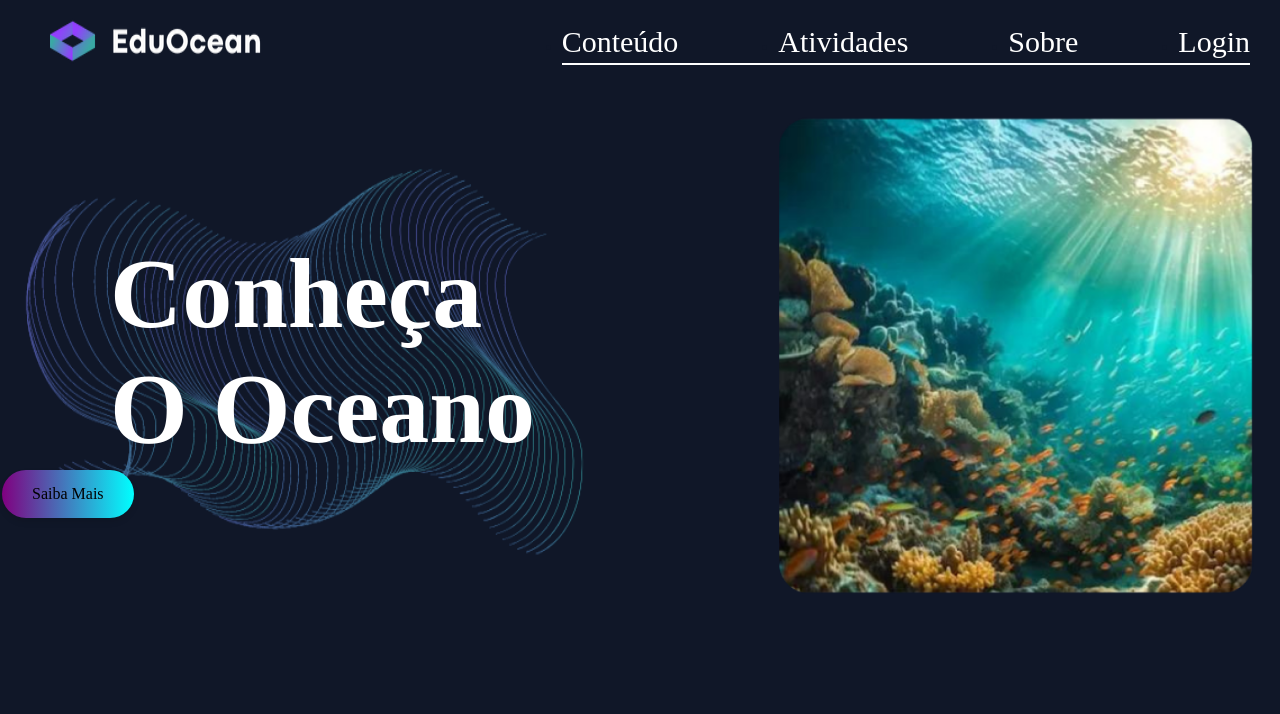
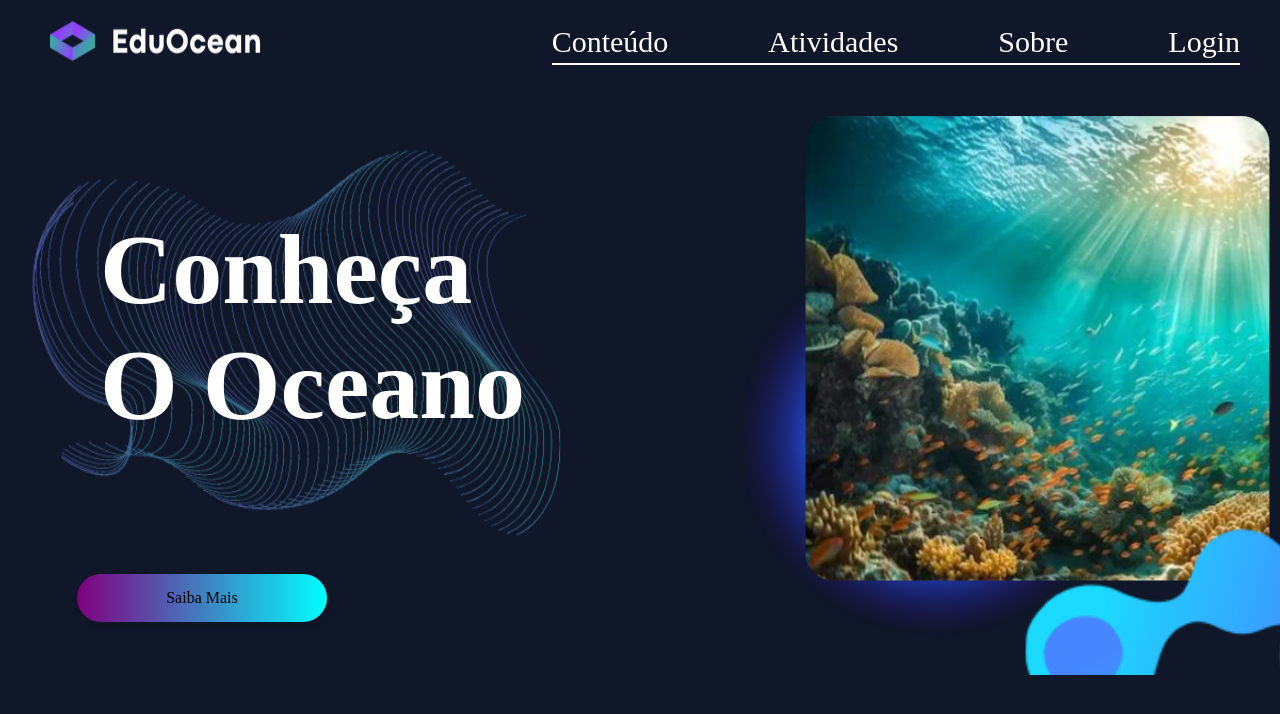
Before and after one commit to jp5plays/EduOcean, a plain HTML site: page index.html in a window 1280 px wide. Drawn offline with Linux system fonts and the light colour scheme.

Commit message:
AGR SIM HOME FINALIZADAAA

```diff
--- a/index.html
+++ b/index.html
@@ -29,12 +29,25 @@
     <main>
 
       <sections class="img">
-        <img src="./imgs-home/imagem.png" alt="" id="corall">
+        <img src="./imgs-home/coral.nova.png" alt="" id="corall">
         <img src="./imgs-home/onda1.png" id="ondas"  alt="" >
+
+
         <h1>Conheça <br> O Oceano</h1>
+      </sections>
 
-      </sections>
-      <a href="" class="botao">Saiba Mais</a>
+      <section class="bt">
+        <a href="" id="botao">Saiba Mais</a>
+
+       </section>,
+       <section class="imgs">
+        <img src="./imgs-home/bolinhas.img.png" id="bolinha" alt="">
+      </section>
+
+
+
+
+
 
 
     </main>
--- a/style.css
+++ b/style.css
@@ -36,7 +36,7 @@
 
   .nav_bar{
    margin-top: 20px;
-   margin-right: 30px;
+   margin-right: 40px;
   }
   .nav_links{
     display: flex;
@@ -51,17 +51,28 @@
 
   }
 
+  .nav_links li a:hover{
+    color: var(--light-blue);
+    font-size: 32px;
+    cursor: pointer;
+  }
+
+
   .linha{
     width: 100%;
-    height: 2px;       /* Altura da linha (espessura) */
-    background-color: white;  /* Cor da linha */
+    height: 2px;
+    background-color: white;
     margin: 20px 0;
     margin-top: 4px;
   }
+  .bt{
+   margin-left: 75px;
+    margin-top: 8rem;
 
-  .botao{
+  }
+  #botao{
     background: linear-gradient(to right, #800080, #00FFFF);
-
+    margin-bottom: -50000px;
     border: none;
     color: black;
     padding: 15px 30px;
@@ -74,28 +85,39 @@
     border-radius: 50px;
     box-shadow: 0 4px 6px rgba(0, 0, 0, 0.1);
     transition: all 0.3s ease;
+    width: 250px;
 
   }
-
+  #botao:hover{
+    cursor: pointer;
+    color: white;
+    width: 300px;
+  }
   #ondas{
-    margin-top: -900px;
+    margin-top: -800px;
     width: 100%;
     height: 400px;
-    margin-bottom: 55px;
-    width: 580px;
-    margin-left: 18px;
+    margin-bottom: 130px;
+    width: 550px;
+    margin-left: 25px;
 
 
   }
   #corall{
-    width: 500px;
-    margin-left: 60%;
+    width: 540px;
+    margin-left: 58%;
     margin-top: 25px;
   }
 
  .img h1{
-    margin-top: -380px;
-    margin-left: 110px;
+    margin-top: -460px;
+    margin-left: 100px;
     color: #fff;
     font-size: 100px;
   }
+
+  #bolinha{
+    margin-left: 78%;
+    width: 300px;
+    margin-top: -145.10px;
+  }
```
Also changed, not shown: imgs-home/Logotipo iniciais casamento monograma minimalista verde branco.png (deleted), imgs-home/bola azul (1).png (added), imgs-home/bola azul.png (deleted), imgs-home/bolazul.png (deleted), imgs-home/bolinhas.img.png (added), imgs-home/bolinhas.png (deleted), imgs-home/botao.png (deleted), imgs-home/coral.nova.png (added), imgs-home/imagem coral.png (deleted), imgs-home/mar ondulado (2).png (deleted), imgs-home/ondaslineares.png (deleted).
